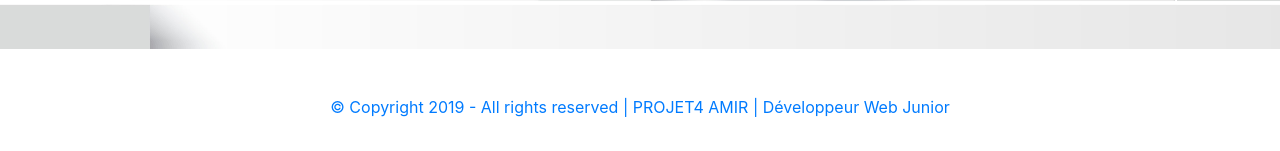
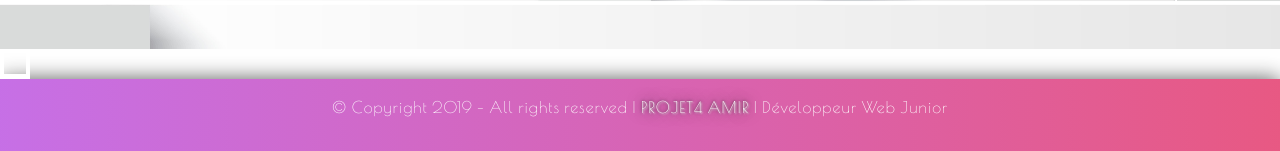
Before and after one commit to AmYre/F-Blog, a PHP site: page /app/view/home.php in a window 1280 px wide. Shown: the part 2531-2682 px from the top of the page. Before the commit the page ends 2648 px from the top, so only its background shows below. Run offline with PHP 8.4, Linux system fonts and the light colour scheme; some libraries are stand-ins or nearby versions.

Commit message:
Icons color & Footer
Footer gradient animated

```diff
--- a/forteroche/app/view/home.php
+++ b/forteroche/app/view/home.php
@@ -20,7 +20,7 @@
 	<body>
 
       <nav class="navbar navbar-expand-lg navbar-light bg-white">
-          <a class="navbar-brand" href='/forteroche/app/Home/show'><img src="/forteroche/public/img/logoj.png" id="logo"></a>
+          <a class="navbar-brand" href='/forteroche/app/Home/show'><img src="/forteroche/public/img/logoj.png" id="logo"><i class="fas fa-home"></i></a>
           <button class="navbar-toggler" type="button" data-toggle="collapse" data-target="#navbarSupportedContent" aria-controls="navbarSupportedContent" aria-expanded="false" aria-label="Toggle navigation">
               <span class="navbar-toggler-icon"></span>
           </button>
@@ -111,7 +111,7 @@
 			<div class="carousel-inner" role="listbox">
 
 			<div class="lecture">
-				<a href="#" class="fancy-button bg-gradient1"><span class="span"><i class="fa fa-wheelchair-alt"></i>COMMENCER LA LECTURE</span></a>
+				<a href="/forteroche/app/Listing/show_books" class="fancy-button bg-gradient1"><span class="span"><i class="fa fa-wheelchair-alt"></i>COMMENCER LA LECTURE</span></a>
 			</div>
 
 			<!-- Slide One - Set the background image for this slide in the line below -->
@@ -158,7 +158,7 @@
 				</div>
 
 				<div class="tchat-btn">
-					<a href="#" class="fancy-button bg-gradient1"><span class="span"><i class="fa fa-wheelchair-alt"></i>COMMENCER À TCHATER</span></a>
+					<a href="/forteroche/app/Tchat/show" class="fancy-button bg-gradient1"><span class="span"><i class="fa fa-wheelchair-alt"></i>COMMENCER À TCHATER</span></a>
 				</div>
 
 			</section>
@@ -171,7 +171,7 @@
 					<img class="com-img" src="/forteroche/public/img/interact.png">
 
 					<div class="com-btn">
-						<a href="#" class="fancy-button bg-gradient1"><span class="span"><i class="fa fa-wheelchair-alt"></i>LAISSER UN COMMENTAIRE</span></a>
+						<a href="/forteroche/app/Listing/show_chapters" class="fancy-button bg-gradient1"><span class="span"><i class="fa fa-wheelchair-alt"></i>LAISSER UN COMMENTAIRE</span></a>
 					</div>
 				</div>
 
@@ -195,8 +195,8 @@
 
 		<footer class="page-footer font-small cyan darken-3">
 
-			<div class="footer-copyright text-center py-3">
-			<a href="https://mdbootstrap.com/education/bootstrap/"> © Copyright 2019 - All rights reserved | PROJET4 AMIR | Développeur Web Junior</a>
+			<div id="footer" class="footer-copyright text-center py-3">
+			<p> © Copyright 2019 - All rights reserved | <span class="p4">PROJET4 AMIR</span> | Développeur Web Junior</p>
 			</div>
 
 		</footer>
--- a/forteroche/public/style.css
+++ b/forteroche/public/style.css
@@ -15,7 +15,6 @@
 #logo{
   height: 50px;
   margin-bottom: 10px;
-  margin-right: 40px;
 }
 
 #book-logo{
@@ -23,6 +22,11 @@
 }
 
 /*------ICONS-----------*/
+
+.fa-home{
+  color: #36b8f448;
+  margin-right: 50px;
+}
 
 .fa-comments{
   color: #f44336;
@@ -68,6 +72,8 @@
   color: red;
 }
 
+/*------GENERAL-----------*/
+
 .carousel-item {
   height: 100vh;
   min-height: 350px;
@@ -95,6 +101,7 @@
 
 .tchat{
   min-height: 800px;
+
 }
 
 .tchat-title{
@@ -142,6 +149,36 @@
   margin-top: 50px;
   left: 40%;
 }
+
+#footer{
+  animation: flow 10s ease-in-out infinite;
+  background: linear-gradient(to right, #12c2e9, #c471ed, #f64f59);
+  background-size: 300%;
+  font-family: 'Poiret One', cursive;
+  box-shadow: 0px 0px 20px rgba(0, 0, 0, 0.651);
+  color: white;
+  letter-spacing: 1px;
+}
+
+.p4{
+  text-shadow: 1px 1px 2px rgb(255, 255, 255), 0 0 1em rgb(0, 0, 0), 0 0 0.2em rgb(0, 0, 0);
+}
+
+@keyframes flow {
+  0%{
+    background-position: 0 50%;
+  }
+
+  50%{
+    background-position: 100% 50%;
+  }
+
+  100%{
+    background-position: 0 50%;
+  }
+
+}
+
 
 /*-----------TITLE GRADIENT ANIMATION EFFECT----------*/
 
```
